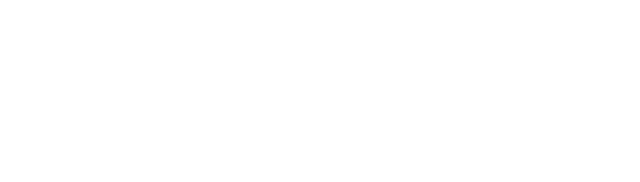
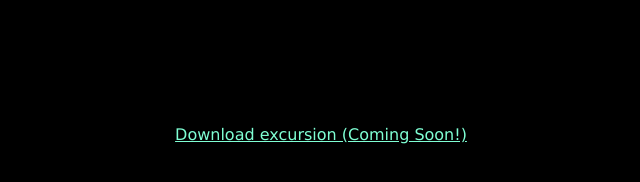
Before and after one commit to DeeTH82/excursion, a plain HTML site: page excursion/index.html in a window 1280 px wide. Shown: the whole page, without its empty margins (319-959 px from the left). Drawn offline with Linux system fonts and the light colour scheme; files that its build step writes are made by us from their sources.

Commit message:
Added link--cta style

```diff
--- a/excursion/index.html
+++ b/excursion/index.html
@@ -0,0 +1,18 @@
+<!DOCTYPE html>
+<html lang="en">
+<head>
+<meta charset="UTF-8">
+<meta name="viewport" content="width-device-width", initial-scale=1.0">
+<meta http-equiv"X-UA-Compatible" content="ie=edge">
+<title>excursion</title>
+<link rel="stylesheet" type="text/css" href="resources/css/style.css">
+</head>
+<body>
+
+
+
+</body>
+<h1 class="header--main">Discover hidden places in the world around you</h1>
+<p><a class="link--cta" href="a">Download excursion (Coming Soon!)</a></p>
+
+</html>
--- a/style.css
+++ b/style.css
@@ -3,3 +3,13 @@ body {
     text-align: center;
     font-family: Verdana, Geneva, Tahoma, sans-serif;
 }
+
+.header--main {
+    font-weight: normal;
+    font-size: 50px;
+}
+
+.link--cta {
+    font-size: 16px;
+    color: aquamarine;
+}
```
